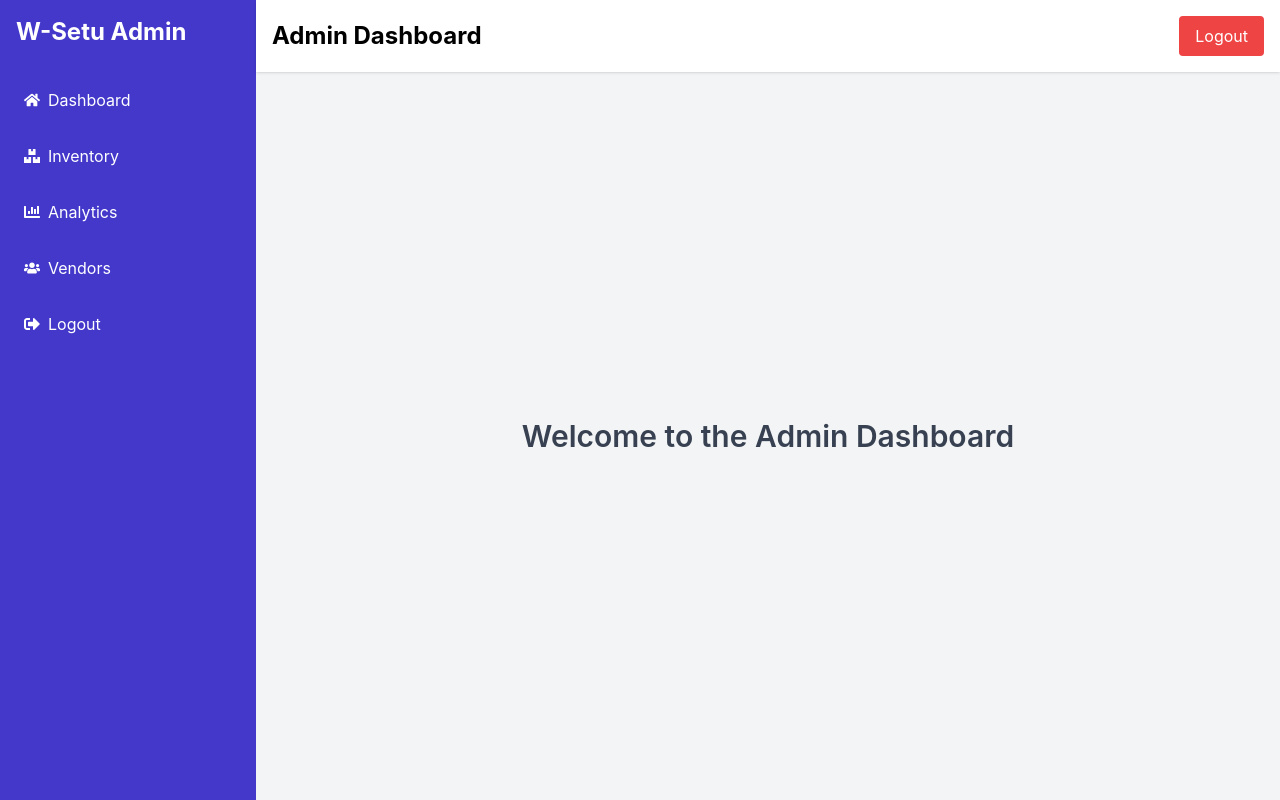
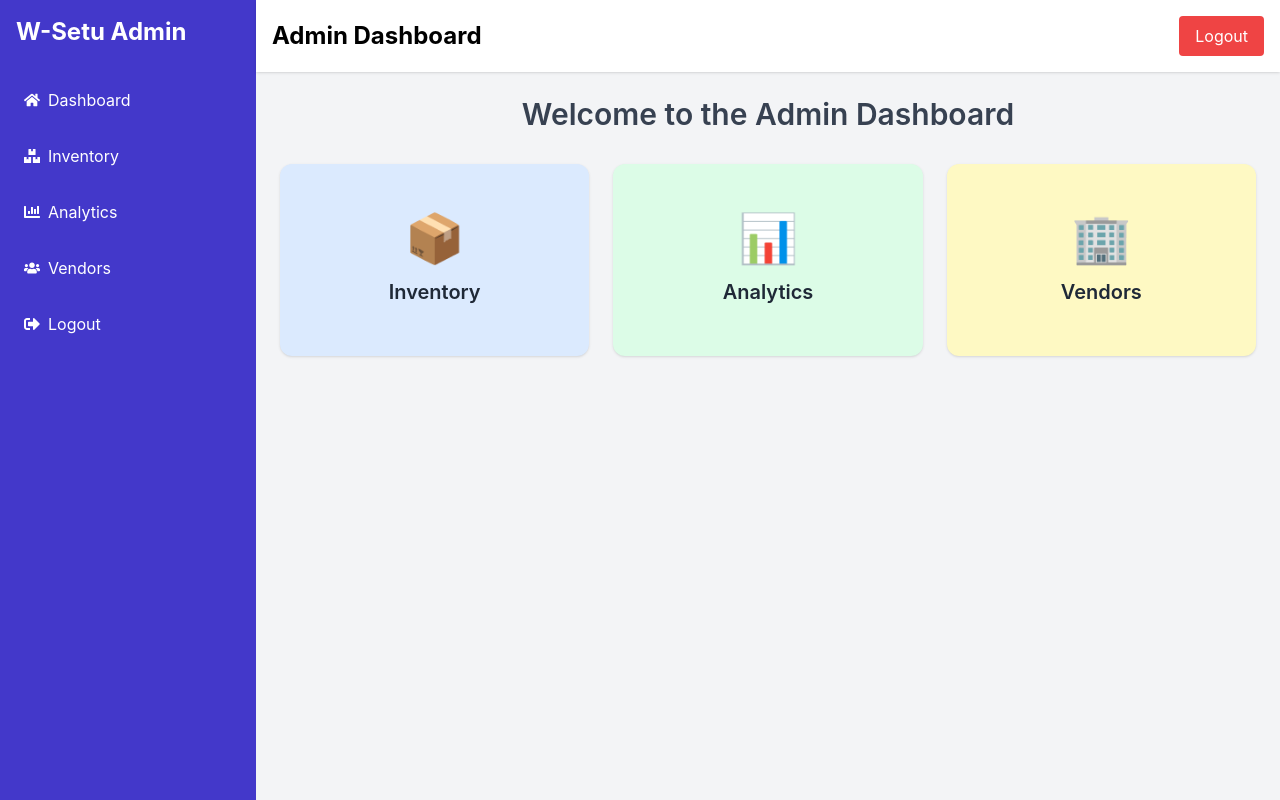
Before and after one commit to KrishitaGarg/VendoSync, a React (Create React App) app in the folder frontend/: page /admin/dashboard in a window 1280 px wide. Built offline with nearby package versions, Linux system fonts and the light colour scheme; sample sign-in values are in the browser's storage.

Commit message:
Update Dashboard.jsx

```diff
--- a/frontend/src/pages/Admin/Dashboard.jsx
+++ b/frontend/src/pages/Admin/Dashboard.jsx
@@ -4,21 +4,42 @@ import Sidebar from "./AdminSidebar";
 
 export default function AdminDashboard() {
   const navigate = useNavigate();
-  const token = localStorage.getItem("token");
+  const adminToken = localStorage.getItem("adminToken");
   const role = localStorage.getItem("role");
 
   React.useEffect(() => {
-    if (!token || role !== "admin") {
+    if (!adminToken || role !== "admin") {
       navigate("/admin/signin");
     }
-  }, [token, role, navigate]);
+  }, [adminToken, role, navigate]);
 
   const handleLogout = () => {
-    localStorage.removeItem("token");
+    localStorage.removeItem("adminToken");
     localStorage.removeItem("adminId");
     localStorage.removeItem("role");
     navigate("/admin/signin");
   };
+
+  const cards = [
+    {
+      title: "Inventory",
+      path: "/admin/inventory",
+      bg: "bg-blue-100",
+      icon: "📦",
+    },
+    {
+      title: "Analytics",
+      path: "/admin/dashboard",
+      bg: "bg-green-100",
+      icon: "📊",
+    },
+    {
+      title: "Vendors",
+      path: "/admin/vendors",
+      bg: "bg-yellow-100",
+      icon: "🏢",
+    },
+  ];
 
   return (
     <div className="flex min-h-screen bg-gray-100">
@@ -35,10 +56,25 @@ export default function AdminDashboard() {
           </button>
         </header>
 
-        <main className="flex-1 p-6 flex justify-center items-center">
-          <h2 className="text-3xl font-semibold text-gray-700">
+        <main className="flex-1 p-6 flex flex-col items-center">
+          <h2 className="text-3xl font-semibold text-gray-700 mb-8">
             Welcome to the Admin Dashboard
           </h2>
+
+          <div className="grid grid-cols-1 md:grid-cols-3 gap-6 w-full max-w-5xl">
+            {cards.map((card, idx) => (
+              <div
+                key={idx}
+                onClick={() => navigate(card.path)}
+                className={`cursor-pointer ${card.bg} p-6 h-48 rounded-xl shadow hover:shadow-md transition flex flex-col items-center justify-center text-center`}
+              >
+                <div className="text-5xl mb-4">{card.icon}</div>
+                <h3 className="text-xl font-semibold text-gray-800">
+                  {card.title}
+                </h3>
+              </div>
+            ))}
+          </div>
         </main>
       </div>
     </div>
```
